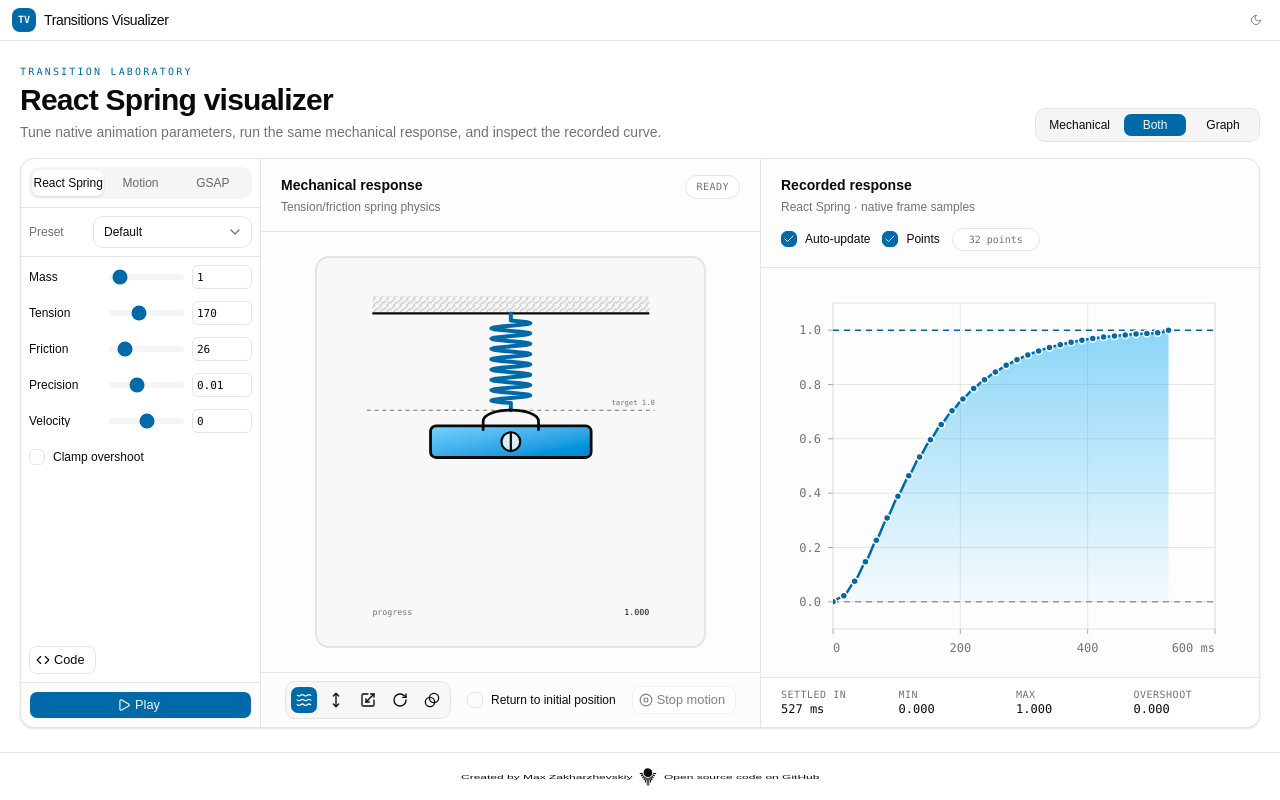
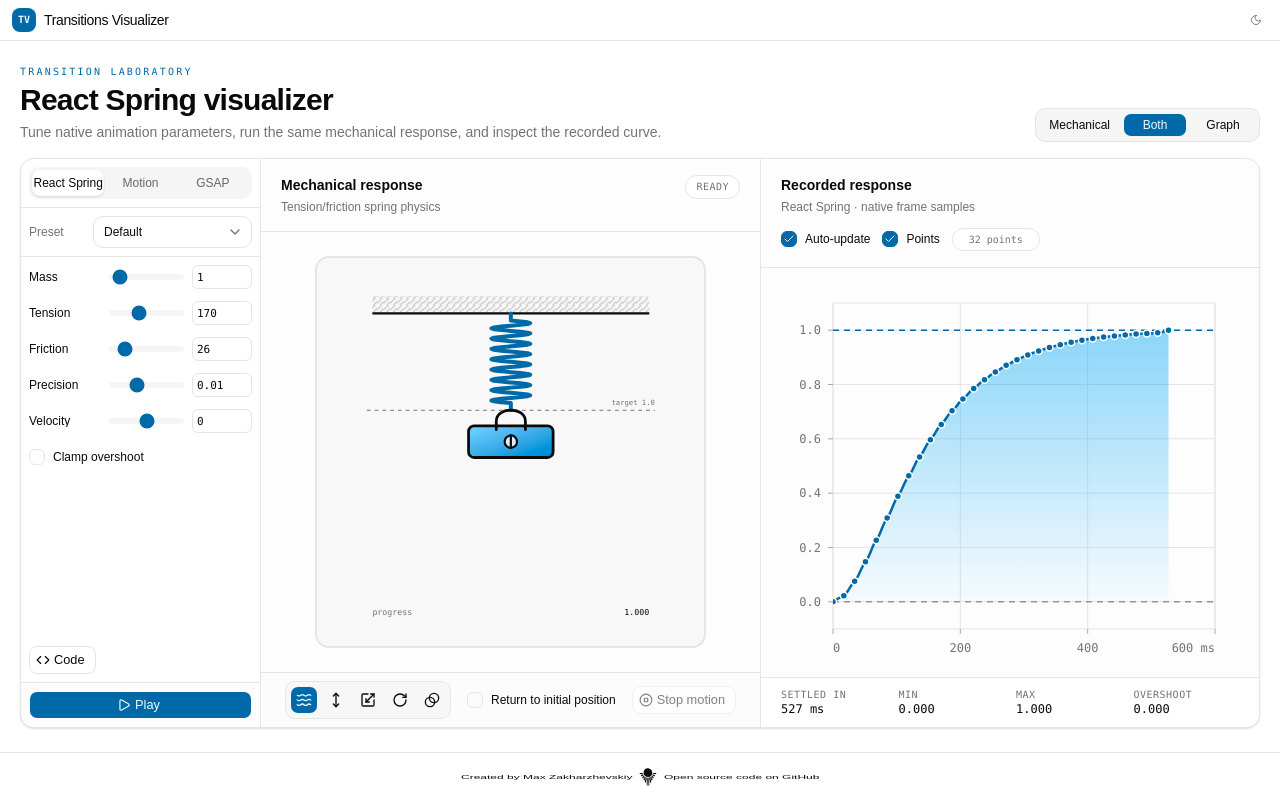
Before and after one commit to maxzz/transitions, a React (Vite) app: page / in a window 1280 px wide. Built offline with nearby package versions, Linux system fonts and the light colour scheme.

Commit message:
WIP. mass size with width

```diff
--- a/src/components/2-main/transition-visualizer/2-preview/2-0-mechanical-spring-svg.tsx
+++ b/src/components/2-main/transition-visualizer/2-preview/2-0-mechanical-spring-svg.tsx
@@ -8,8 +8,14 @@
 export function MechanicalSpring({ clamped = false, mass, tension }: { clamped?: boolean; mass?: number; tension?: number; }) {
     const value = usePreviewValue();
     const springPath = useMemo(() => getMechanicalSpringPath(tension), [tension]);
+    const loadWidth = getMechanicalLoadWidth(mass);
     const loadHeight = getMechanicalLoadHeight(mass);
+    const loadX = SPRING_CENTER_X - loadWidth / 2;
     const loadCenterY = LOAD_TOP_Y + loadHeight / 2;
+    const markerRadius = getMechanicalLoadMarkerRadius(mass);
+    const handleHalfWidth = DEFAULT_HANDLE_HALF_WIDTH * (loadWidth / DEFAULT_LOAD_WIDTH);
+    const handleLeft = SPRING_CENTER_X - handleHalfWidth;
+    const handleRight = SPRING_CENTER_X + handleHalfWidth;
     const displacement = getMechanicalSpringDisplacement(value);
     const springScale = (SPRING_BOTTOM_Y - SPRING_TOP_Y + displacement) / (SPRING_BOTTOM_Y - SPRING_TOP_Y);
 
@@ -69,10 +75,10 @@
                     fill="url(#mass-fill)"
                     height={loadHeight}
                     strokeWidth="5"
-                    x="205"
+                    x={loadX}
                     y={LOAD_TOP_Y}
                     rx="10"
-                    width="290"
+                    width={loadWidth}
                 />
 
                 {/* Spring stem as handle */}
@@ -82,18 +88,24 @@
                     strokeLinecap="round"
                     strokeLinejoin="round"
                     strokeWidth="5"
-                    d="M300 285 V270 C300 243 400 243 400 270 V285"
+                    d={`M${handleLeft} 285 V270 C${handleLeft} 243 ${handleRight} 243 ${handleRight} 270 V285`}
                 />
 
                 {/* Marker inside the mass: circle */}
-                <circle className="fill-background/80 stroke-foreground" strokeWidth="4" cx="350" cy={loadCenterY} r="17" />
+                <circle
+                    className="fill-background/80 stroke-foreground"
+                    strokeWidth="4"
+                    cx={SPRING_CENTER_X}
+                    cy={loadCenterY}
+                    r={markerRadius}
+                />
 
                 {/* Marker inside the mass: line */}
                 <path
                     className="stroke-foreground"
                     strokeLinecap="round"
                     strokeWidth="4"
-                    d={`M350 ${loadCenterY - 16} V${loadCenterY + 17}`}
+                    d={`M${SPRING_CENTER_X} ${loadCenterY - markerRadius} V${loadCenterY + markerRadius}`}
                 />
             </g>
 
@@ -123,6 +135,13 @@
 const MIN_LOAD_HEIGHT = 50;
 const MAX_LOAD_HEIGHT = 210;
 const DEFAULT_LOAD_HEIGHT = 150;
+const MIN_LOAD_WIDTH = 140;
+const MAX_LOAD_WIDTH = 420;
+const DEFAULT_LOAD_WIDTH = 290;
+const DEFAULT_HANDLE_HALF_WIDTH = 50;
+const MIN_MARKER_RADIUS = 10;
+const MAX_MARKER_RADIUS = 36;
+const DEFAULT_MARKER_RADIUS = 17;
 const MIN_MASS = 0.1;
 const MAX_MASS = 20;
 
@@ -166,12 +185,25 @@
     );
 }
 
-export function getMechanicalLoadHeight(mass?: number): number {
+function interpolateLoadSize(mass: number | undefined, min: number, max: number, fallback: number): number {
     if (mass === undefined || !Number.isFinite(mass)) {
-        return DEFAULT_LOAD_HEIGHT;
+        return fallback;
     }
+
     const clampedMass = Math.min(MAX_MASS, Math.max(MIN_MASS, mass));
     const normalizedMass = (clampedMass - MIN_MASS) / (MAX_MASS - MIN_MASS);
 
-    return MIN_LOAD_HEIGHT + normalizedMass * (MAX_LOAD_HEIGHT - MIN_LOAD_HEIGHT);
+    return min + normalizedMass * (max - min);
 }
+
+export function getMechanicalLoadHeight(mass?: number): number {
+    return interpolateLoadSize(mass, MIN_LOAD_HEIGHT, MAX_LOAD_HEIGHT, DEFAULT_LOAD_HEIGHT);
+}
+
+export function getMechanicalLoadWidth(mass?: number): number {
+    return interpolateLoadSize(mass, MIN_LOAD_WIDTH, MAX_LOAD_WIDTH, DEFAULT_LOAD_WIDTH);
+}
+
+export function getMechanicalLoadMarkerRadius(mass?: number): number {
+    return interpolateLoadSize(mass, MIN_MARKER_RADIUS, MAX_MARKER_RADIUS, DEFAULT_MARKER_RADIUS);
+}
```
Also changed, not shown: 1 other file (tests, documents, lock files or other folders).
